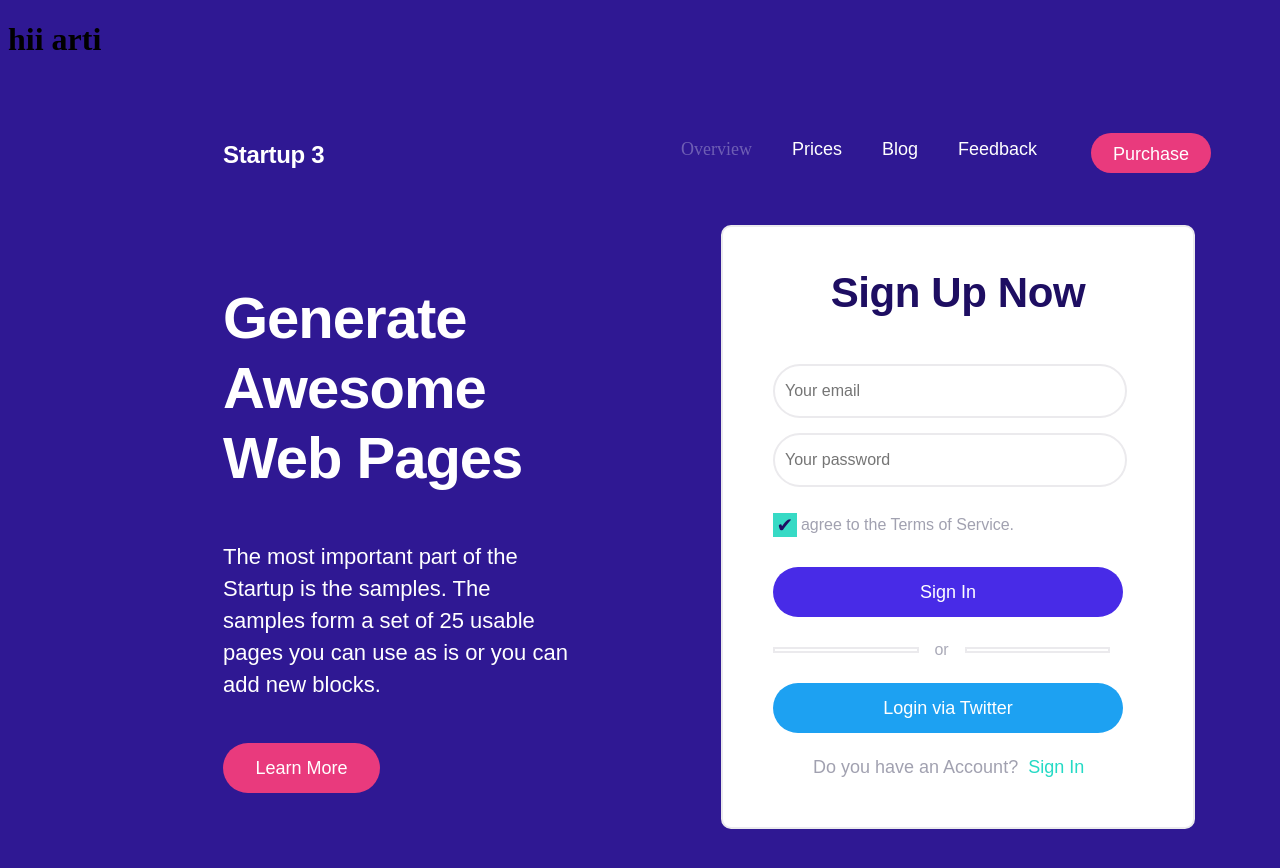
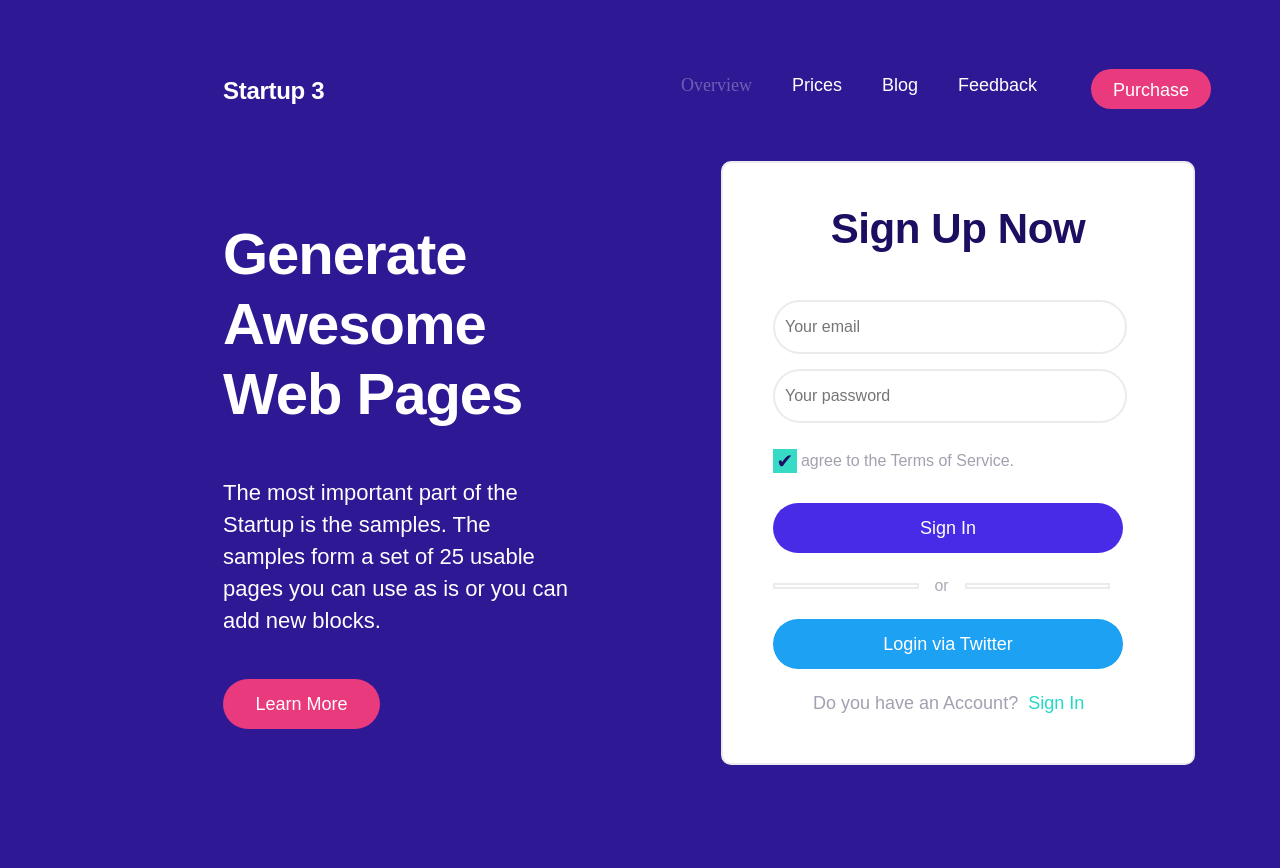
Before and after one commit to artitilekar/Hero_frontPage, a plain HTML site: page index.html in a window 1280 px wide. Shown: the top 868 px of the page. Drawn offline with Linux system fonts and the light colour scheme.

Commit message:
Update index.html

```diff
--- a/index.html
+++ b/index.html
@@ -7,7 +7,7 @@
     <link rel="stylesheet" type="text/css" href="style.css" />
   </head>
   <body>
-    <h1>hii arti</h1>
+
     <header>
       <div class="logo">
         <span>Startup 3</span>
```
